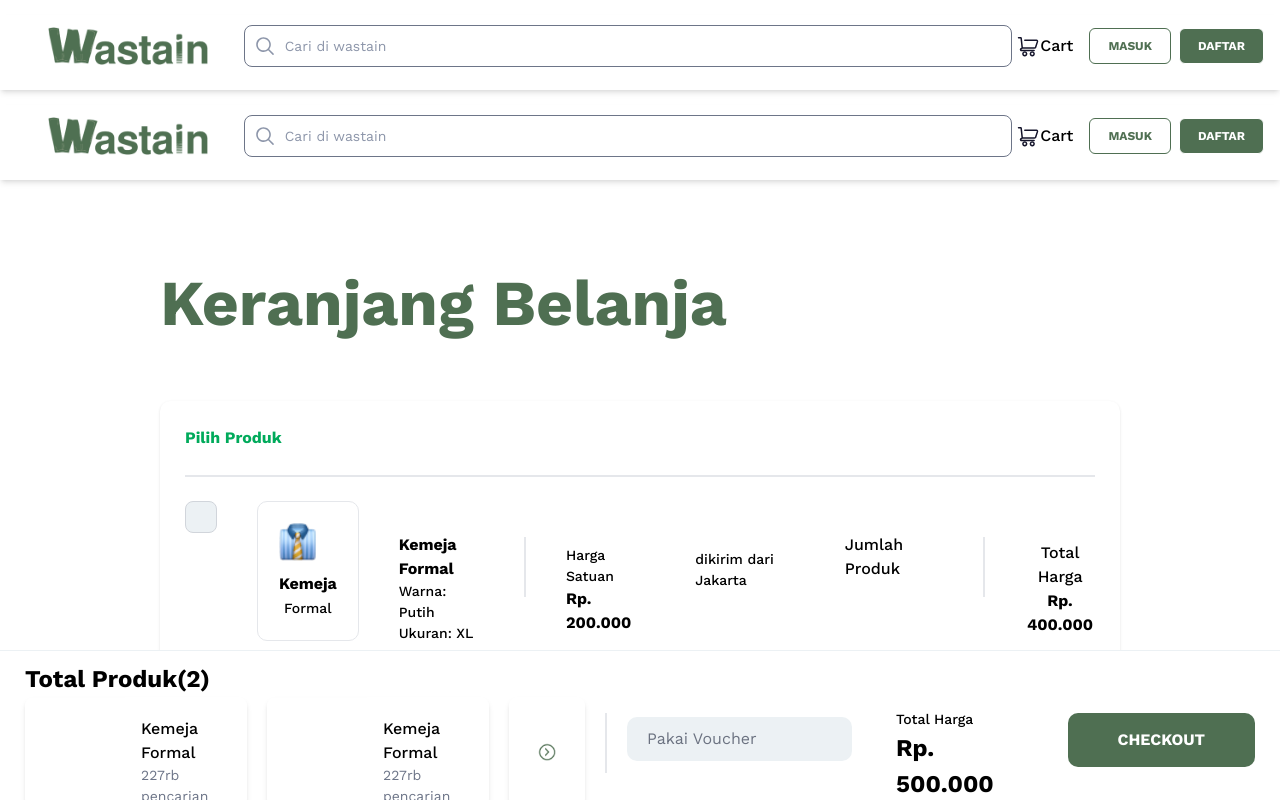
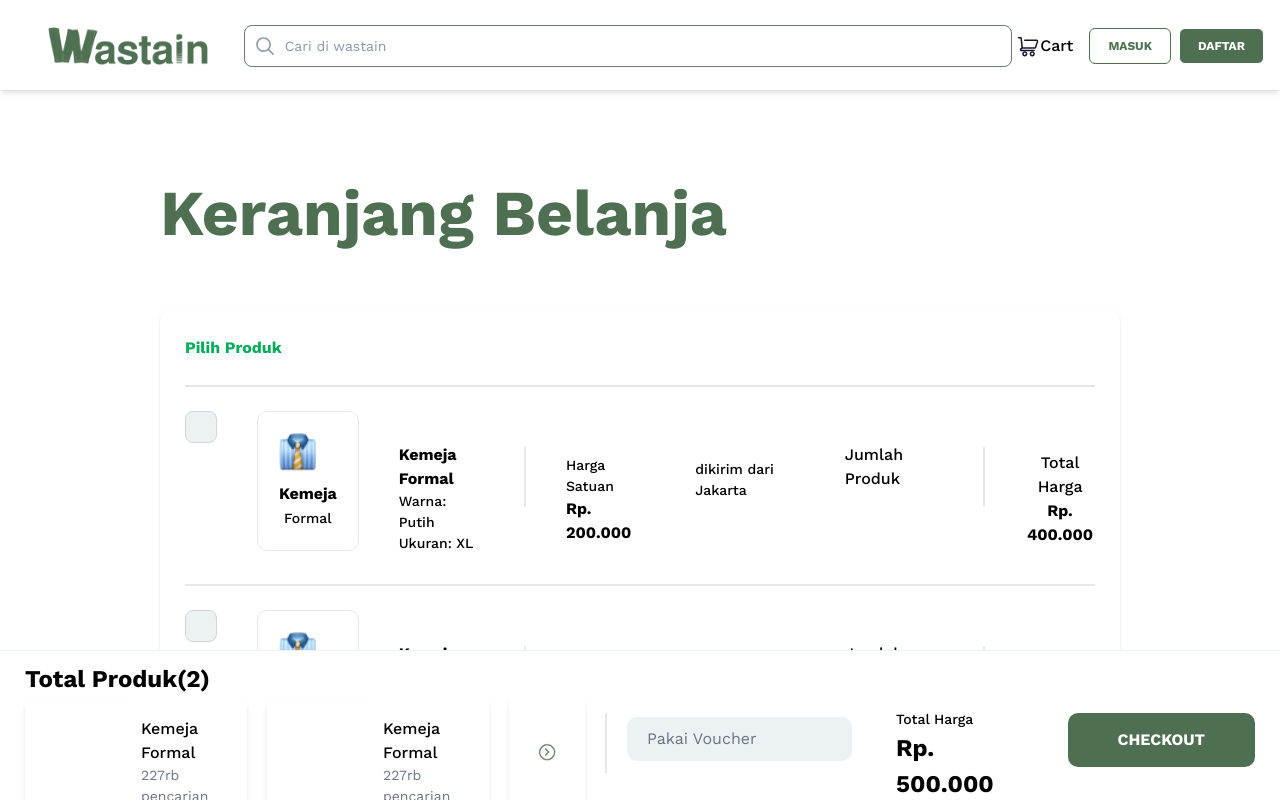
Before and after one commit to naufalnrsmitter20/wastain-next, a Next.js app: page /keranjang in a window 1280 px wide. Shown: the top 800 px of the page. Built offline with nearby package versions, Linux system fonts and the light colour scheme; no server answers.

Commit message:
Fix Cart Page

```diff
--- a/src/app/(user)/keranjang/page.tsx
+++ b/src/app/(user)/keranjang/page.tsx
@@ -6,7 +6,6 @@ import Cart from "../Components/Cart";
 export default function Keranjang() {
   return (
     <>
-      <Navbars />
       <Cart />
     </>
   );
```
